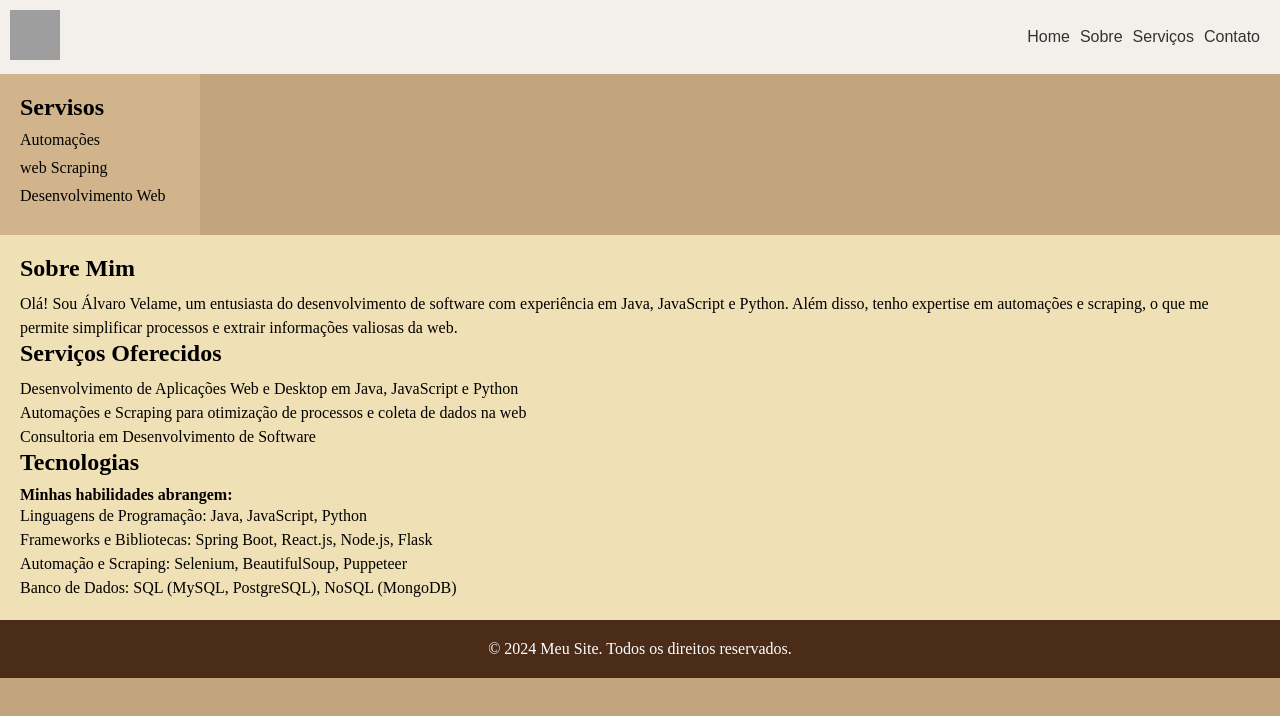
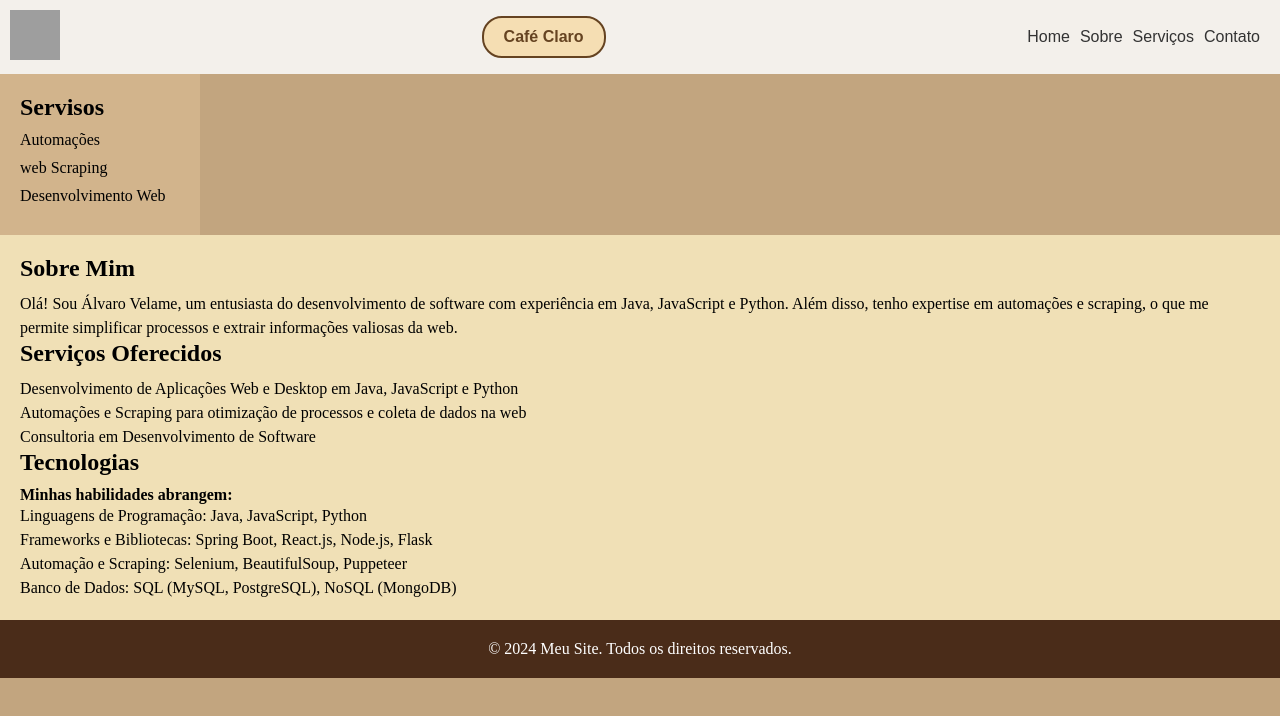
Before and after one commit to ALVAROVELAME/AlvaroVelame, a Next.js app: page / in a window 1280 px wide. Shown: the top 716 px of the page. Built offline with nearby package versions, Linux system fonts and the light colour scheme; grey boxes are pictures that could not be loaded.

Commit message:
iniciocafe

```diff
--- a/package.json
+++ b/package.json
@@ -17,6 +17,7 @@
     "next": "^14.1.1",
     "react": "^18.2.0",
     "react-dom": "^18.2.0",
-    "smooth-scroll": "^16.1.3"
+    "smooth-scroll": "^16.1.3",
+    "smoothscroll-polyfill": "^0.4.4"
   }
 }
--- a/pages/_app.js
+++ b/pages/_app.js
@@ -1,5 +1,12 @@
+import React, { useEffect } from 'react';
 import '../styles/global.css';
+import smoothscroll from 'smoothscroll-polyfill';
 
 export default function App({ Component, pageProps }) {
+  useEffect(() => {
+    // Inicialize o SmoothScroll
+    smoothscroll.polyfill();
+  }, []);
+
   return <Component {...pageProps} />;
 }
--- a/pages/cabeçalho/index.js
+++ b/pages/cabeçalho/index.js
@@ -8,9 +8,10 @@ export default function Cabecalho() {
       <div className={styles.logo}>
         <img width="50" height="50" src="https://img.icons8.com/ios/50/java-coffee-cup-logo--v2.png" alt="java-coffee-cup-logo--v2" />
       </div>
+      <button className={styles.butaoTema}>Café Claro</button>
       <nav className={styles.navlinks}>
         <ul>
-          <li><a href="#">Home</a></li>
+          <li><a href="/">Home</a></li>
           <li><a href="#">Sobre</a></li>
           <li><a href="#">Serviços</a></li>
           <li><a href="#">Contato</a></li>
--- a/pages/cabeçalho/index.module.css
+++ b/pages/cabeçalho/index.module.css
@@ -20,3 +20,26 @@
   display: inline; /* Exibir os itens da lista horizontalmente */
   margin-right: 10px; /* Espaçamento entre os itens */
 }
+
+/* Estilo para o botão com a classe butaoTema */
+/* Estilo para o botão com a classe butaoTema */
+/* Estilo para o botão com a classe butaoTema */
+.butaoTema {
+  display: inline-block;
+  padding: 10px 20px;
+  font-size: 16px;
+  font-weight: bold;
+  text-align: center;
+  text-decoration: none;
+  border: 2px solid #654321; /* Marrom escuro */
+  color: #654321; /* Marrom escuro */
+  background-color: #F5DEB3; /* Marfim */
+  border-radius: 20px; /* Borda arredondada */
+  transition: background-color 0.3s, color 0.3s;
+}
+
+/* Estilo para hover (quando o cursor está sobre o botão) */
+.butaoTema:hover {
+  background-color: #654321; /* Marrom escuro ao passar o mouse */
+  color: white; /* Texto branco ao passar o mouse */
+}
--- a/pages/conteudo Principal/index.js
+++ b/pages/conteudo Principal/index.js
@@ -17,7 +17,7 @@ export default function ConteudoPrincipal() {
       <div>
       <h2>Serviços Oferecidos</h2>
       <p>
-        <lu>
+        <ul>
           <li>
             Desenvolvimento de Aplicações Web e Desktop em Java, JavaScript e Python
           </li>
@@ -27,7 +27,7 @@ export default function ConteudoPrincipal() {
           <li>
             Consultoria em Desenvolvimento de Software
           </li>
-        </lu>
+        </ul>
       </p>
     </div>
     <div>
@@ -38,12 +38,12 @@ export default function ConteudoPrincipal() {
         Minhas habilidades abrangem:
       </h6>
       <p>
-        <lo>
+        <ul>
           <li>Linguagens de Programação: Java, JavaScript, Python</li>
           <li>Frameworks e Bibliotecas: Spring Boot, React.js, Node.js, Flask</li>
           <li>Automação e Scraping: Selenium, BeautifulSoup, Puppeteer</li>
           <li>Banco de Dados: SQL (MySQL, PostgreSQL), NoSQL (MongoDB)</li>
-        </lo>
+        </ul>
       </p>
     </div>
   </div>
```
Also changed, not shown: 1 other file (tests, documents, lock files or other folders).
